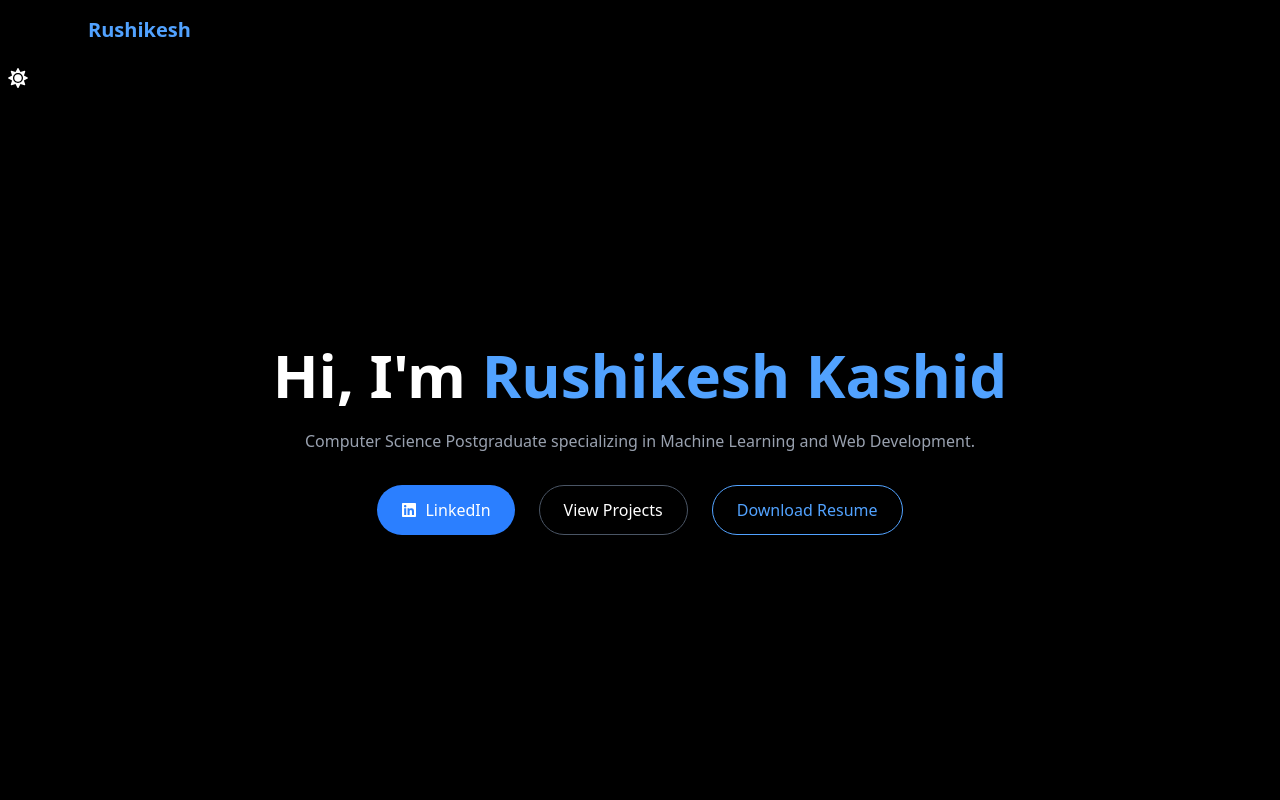
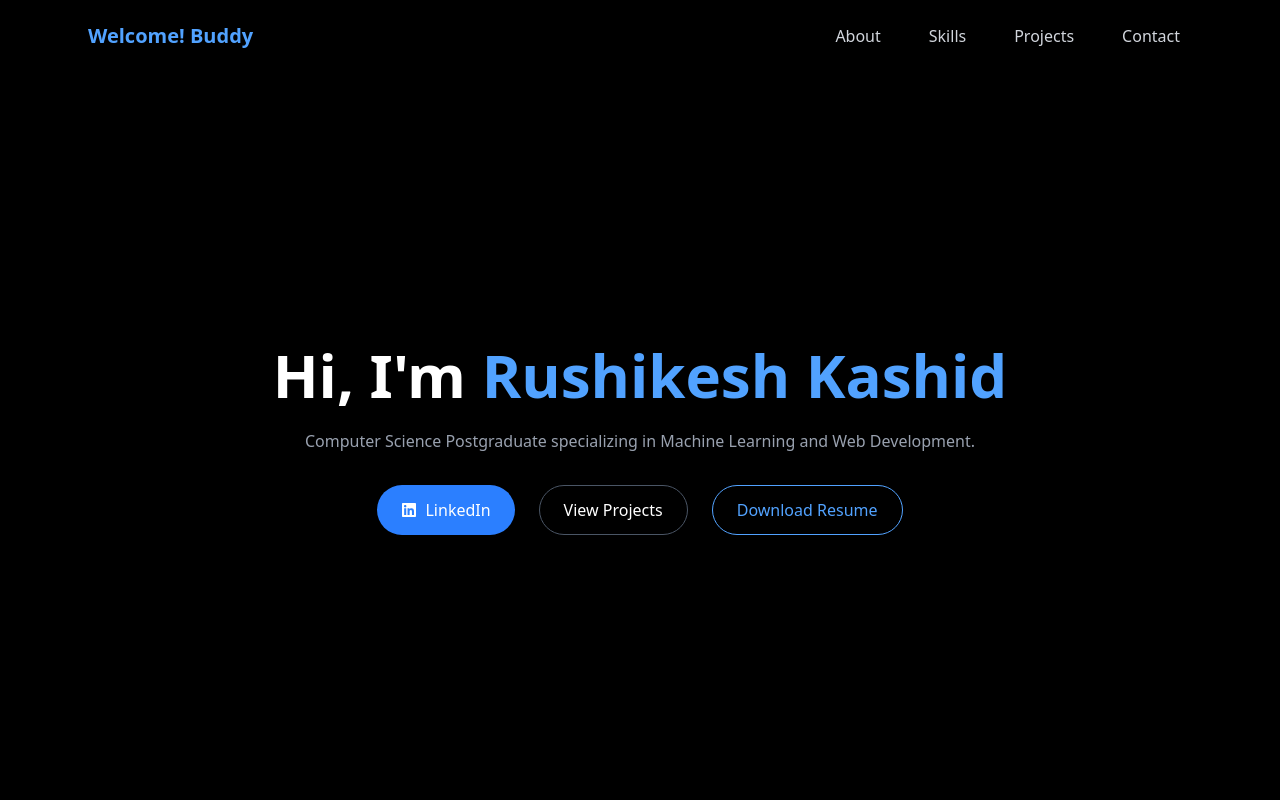
Before and after one commit to rushikeshkashid1607/Portfolio, a React (Vite) app: page / in a window 1280 px wide. Shown: the top 800 px of the page. Built offline with nearby package versions, Linux system fonts and the light colour scheme.

Commit message:
refactor: update Navbar component structure and styling

```diff
--- a/src/components/Navbar.jsx
+++ b/src/components/Navbar.jsx
@@ -5,7 +5,7 @@ import {useState} from 'react'
 
 const Navbar = () => {
 
-    const [open, setOpen] = useState(false)
+    // const [open, setOpen] = useState(false)
 
   return (
 
@@ -16,29 +16,43 @@ const Navbar = () => {
         className='fixed top-0 left-0 w-full bg-black/70 backdrop-blur-md z-50'>
 
 
-    <button className='md:hidden text-xl' onClick={() => setOpen(!open)}>
+    {/* <button className='md:hidden text-xl' onClick={() => setOpen(!open)}>
         <FaBars/>
-    </button>
+    </button> */}
 
-    <div className='max-w-6xl mx-auto px-6 py-4 flex justify-between items-center'>
-        <h1 className='text-xl font-bold text-blue-400'>
-            Rushikesh
-        </h1>
+    <div className="max-w-6xl mx-auto px-6 py-4 flex justify-between items-center">
+  <h1 className="text-xl font-bold text-blue-400 cursor-pointer hover:scale-105 transition">
+    Welcome! Buddy
+  </h1>
 
-        {open && (
-            <div className='md : hidden bg-black border-t border-gray-800'>
-                <a href="#about" className='block px-6 py-3'> About </a>
-                <a href="#skills" className='block px-6 py-3'> Skills </a>
-                <a href="#projects" className='block px-6 py-3 '> Projects </a>
-                <a href="#contact" className='block px-6 py-3 '> Contact </a>
-            </div>
-        )}
+  <div className="hidden md:flex gap-6">
+    {["about", "skills", "projects", "contact"].map((item) => (
+      <a
+        key={item}
+        href={`#${item}`}
+        className="
+          relative px-3 py-2 text-gray-300 font-medium
+          transition-all duration-300
+          hover:text-blue-400
+          active:scale-95
+        "
+      >
+        {item.charAt(0).toUpperCase() + item.slice(1)}
 
-    </div>
+        <span className="
+          absolute left-0 bottom-0 h-[2px] w-0 bg-blue-400
+          transition-all duration-300
+          group-hover:w-full
+        "></span>
+      </a>
+    ))}
+  </div>
+</div>
 
-    <div className='flex items-center gap-4'>
+
+    {/* <div className='flex items-center gap-4'>
         <ThemeToggle/>
-    </div>
+    </div> */}
     </motion.nav>
   )
 }
```
